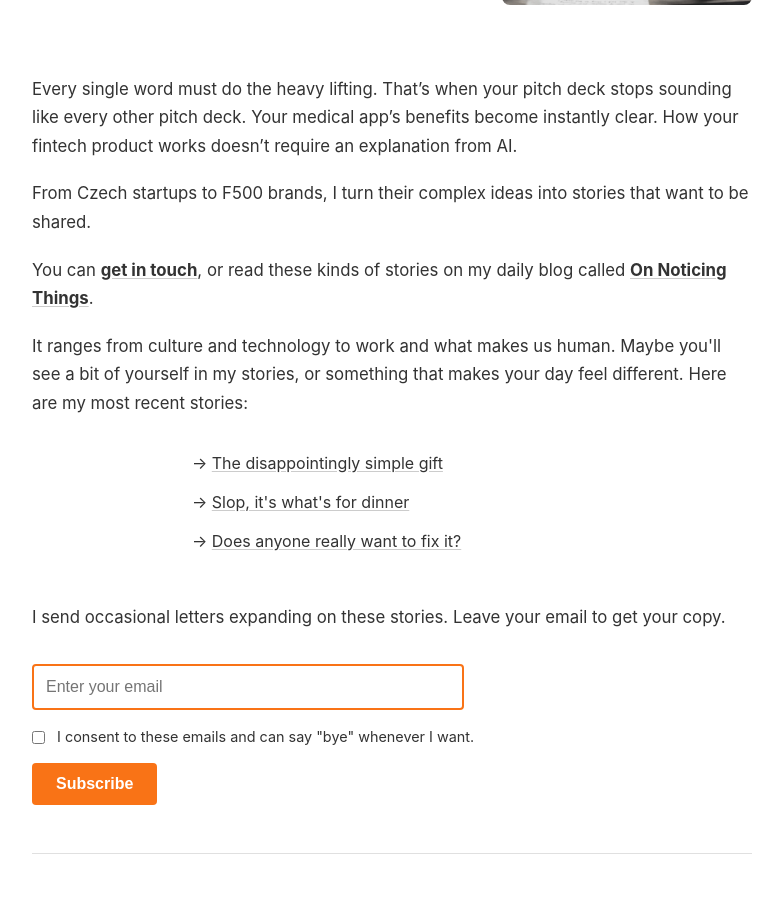
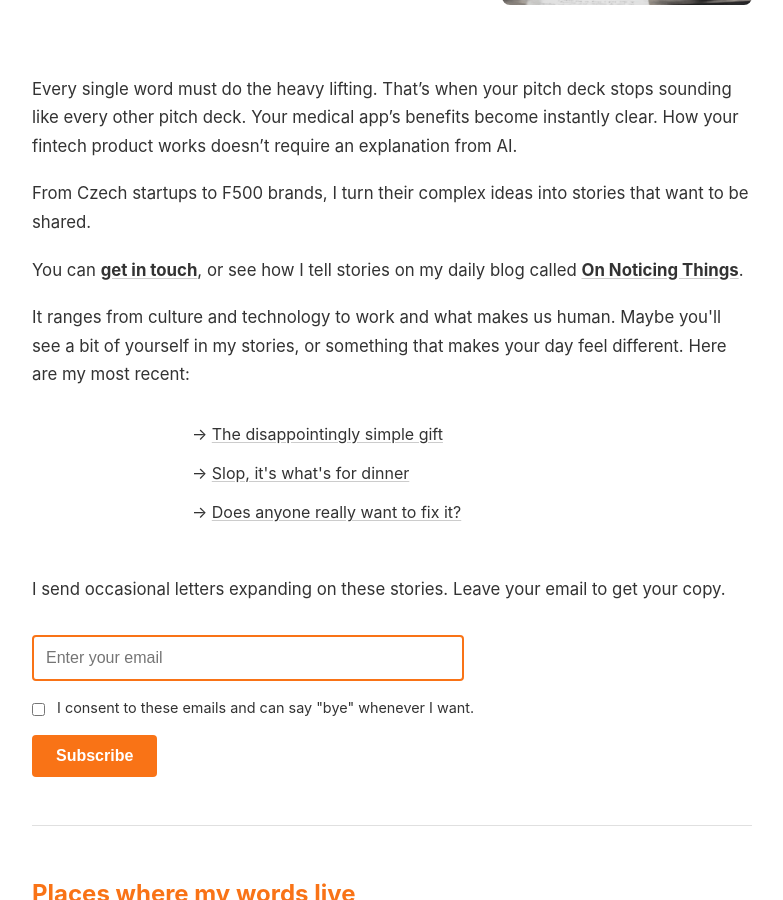
Before and after one commit to westleyovercash/westleyovercash.github.io, a Jekyll site: the page built from index.md, in a window 1280 px wide and 900 px high, scrolled down 387 px. Shown: the whole window, without its empty margins (248-1031 px from the left). Built offline with Jekyll 4.4.1, drawn with Linux system fonts in a browser that asks for light colours.

Commit message:
Update index.md

```diff
--- a/index.md
+++ b/index.md
@@ -16,9 +16,9 @@
 
 From Czech startups to F500 brands, I turn their complex ideas into stories that want to be shared.
 
-You can **<a href="/contact">get in touch</a>**, or read these kinds of stories on my daily blog called **<a href="/blog">On Noticing Things</a>**.
+You can **<a href="/contact">get in touch</a>**, or see how I tell stories on my daily blog called **<a href="/blog">On Noticing Things</a>**.
 
-<p>It ranges from culture and technology to work and what makes us human. Maybe you'll see a bit of yourself in my stories, or something that makes your day feel different. Here are my most recent stories:
+<p>It ranges from culture and technology to work and what makes us human. Maybe you'll see a bit of yourself in my stories, or something that makes your day feel different. Here are my most recent:
 <ul style="list-style: none; padding: 0; margin: 2rem auto; max-width: 400px;">
 {% for post in site.posts limit:3 %}
   <li style="margin-bottom: 0.75rem; text-align: left;">→ <a href="{{ post.url }}">{{ post.title }}</a></li>
```
